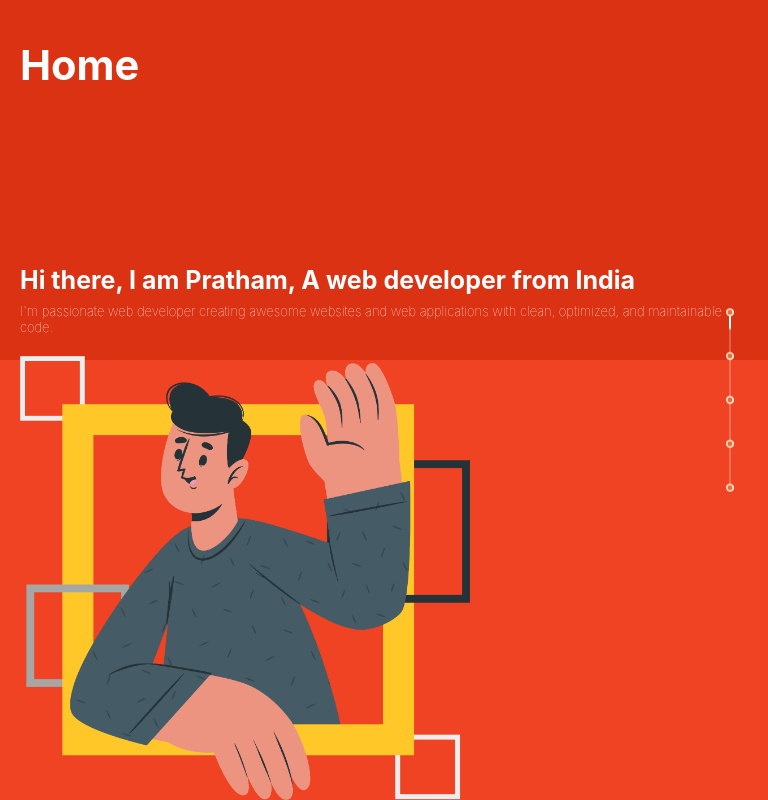
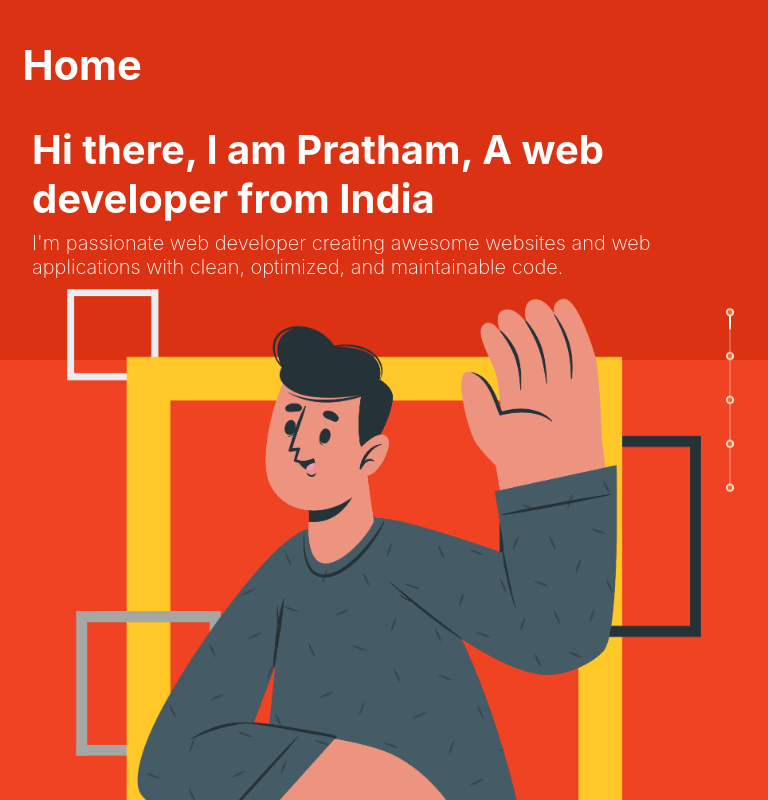
Before and after one commit to pathu-221/Portfolio, a React (Vite) app: page / in a window 768 px wide. Shown: the top 800 px of the page. Built offline with nearby package versions, Linux system fonts and the light colour scheme.

Commit message:
man responsiveness is hard

```diff
--- a/src/App.scss
+++ b/src/App.scss
@@ -34,7 +34,7 @@
     top: 50%;
     left: 50%;
     transform: translate(-50%, -50%);
-    padding-right: 200px;
+    padding-right: 14rem;
     text-align: right;
     width: 290px;
     height: 54px;
@@ -76,8 +76,9 @@ a {
 
 
 @media screen and (max-width: 800px) {
-
-
+      ::-webkit-scrollbar {
+        display: none;
+    }
 
   .background-div {
     background-color: var(--primary-orange-dark);
@@ -99,8 +100,8 @@ a {
   .page-head{
     z-index: 50;
     position: fixed;
-    left: 20px;
-    top: 40px;
+    left: 1.4rem;
+    top: 2.5rem;
     padding: 0;
     width: auto;
     height: auto;
@@ -117,8 +118,7 @@ a {
       display: grid;
       grid-template-columns: 1fr;
       grid-template-rows: 1fr 1fr;
-      gap: 25px;
-      grid-column-start: 100vh;
+      gap: 10px;
     }
   }
 }
--- a/src/components/Home/Home.styles.scss
+++ b/src/components/Home/Home.styles.scss
@@ -22,8 +22,8 @@
 
 
   .content {
-    padding-left: 95px;
-    padding-right: 25px;
+    padding-left: 6rem;
+    padding-right: 1.7rem;
     text-align: left;
     display: flex;
     align-items: center;
@@ -47,15 +47,17 @@
   .right-content {
     display: flex;
     gap: 0;
-    padding-right: 95px;
-    padding-left: 120px;
+    padding-right: 6rem;
+    padding-left: 7.5rem;
 
     & .image-container {
       overflow: hidden;
       align-self: center;
 
      & img {
-        width: 450px;
+        width: clamp(100%, 480px, 80%);
+        height: clamp(100%, 480px, 80%);
+        max-height: 100%;
         max-width: 100%;
         z-index: -1;
 
@@ -64,7 +66,32 @@
 
   }
 
-  @media screen and (max-width: 800px) {
+@media only screen and (min-width: 768px) and (max-width: 1024px) {
+
+   .content{
+
+    padding: 0 2rem;
+
+    }
+
+    .right-content {
+      padding: 0 2rem;
+
+      .image-container {
+        max-height: 100%;
+        max-width: 100%;
+
+       & img {
+          height: 90%;
+          width: 90%;
+        }
+      }
+
+    }
+}
+
+
+  @media only screen and (max-width:767px) {
     .content {
       overflow: hidden;
       grid-column: 1;
@@ -72,7 +99,7 @@
       padding-right: 25px;
       padding-top: 90px;
       align-items: flex-end ;
-      max-height: 45vh;
+      max-height: 50vh;
 
       & .para-text {
         overflow: hidden;
@@ -81,8 +108,8 @@
         font-weight: 100;
       }
       & h3 {
-        font-size: 25px;
-        margin-bottom: 8px;
+        font-size: 1.6rem;
+        margin-bottom: .5rem;
       }
 
       & .head-content {
@@ -97,8 +124,15 @@
       height: 55vh;
       padding-right: 25px;
 
-      & img {
-        width: 80%;
+
+      & .image-container {
+        max-height: 100%;
+        max-width: 100%;
+
+       & img {
+        height: 90%;
+        width: 90%;
+        }
       }
     }
   }
```
